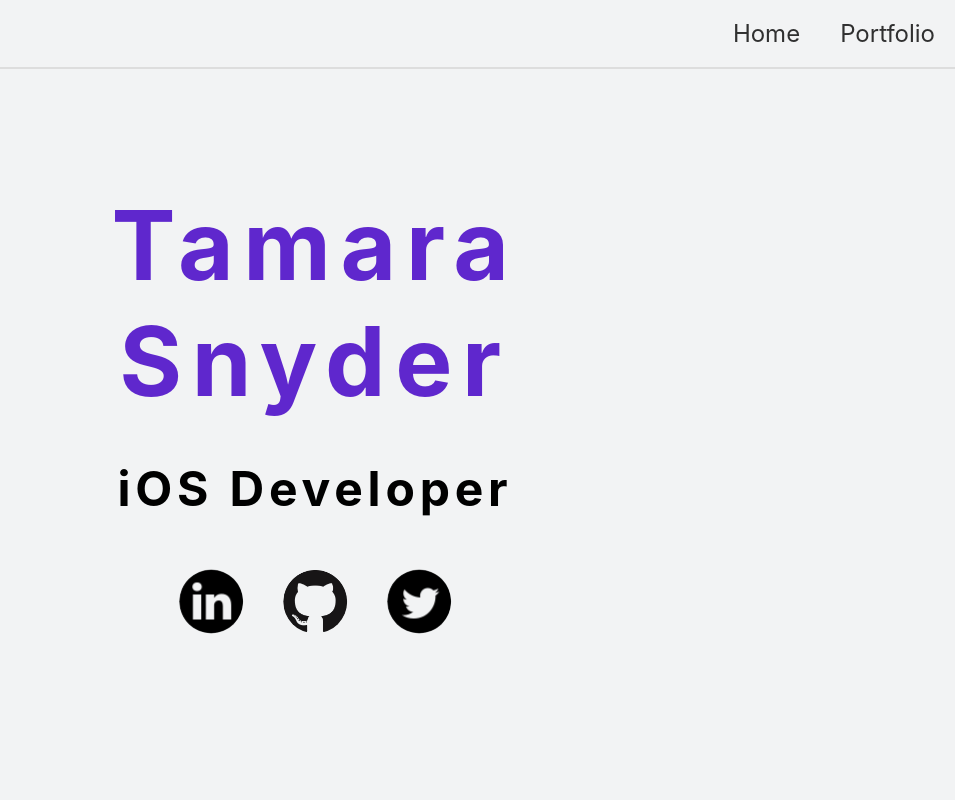
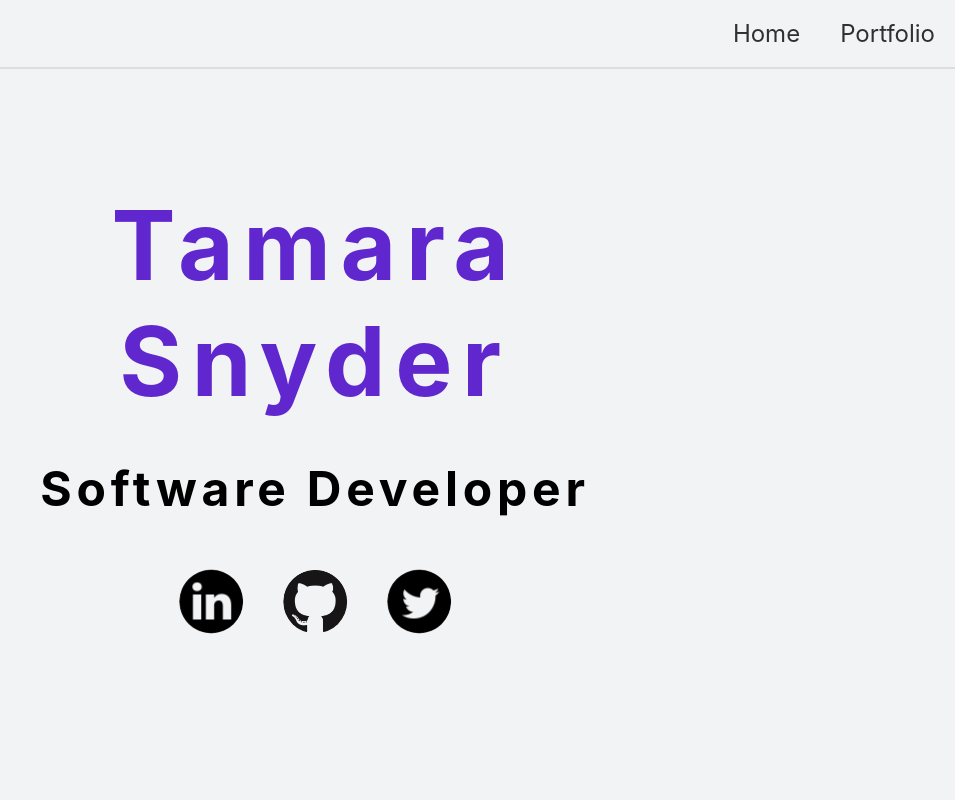
Before and after one commit to tamara-snyder/portfolio, a Svelte app: page / in a window 1280 px wide. Shown: the top 800 px of the page, without its empty margins (325-1280 px from the left). Built offline with nearby package versions, Linux system fonts and the light colour scheme.

Commit message:
Update role from iOS Developer to Software Developer

```diff
--- a/src/Overview.svelte
+++ b/src/Overview.svelte
@@ -12,7 +12,7 @@
       <span class="wpr">Snyder</span>
     </h1>
     <div class="typing-container">
-      <h2>iOS Developer</h2>
+      <h2>Software Developer</h2>
     </div>
 
     <nav>
@@ -78,7 +78,7 @@
     margin: 0; /* Gives that scrolling effect as the typing happens */
     letter-spacing: .1em; /* Adjust as needed */
     animation:
-      typing 2s steps(20, end) forwards,
+      typing 2s steps(40, end) forwards,
       blink-caret step-end .8s infinite;
   }
 
```
Also changed, not shown: public/build/bundle.css, public/build/bundle.js, 1 other file (tests, documents, lock files or other folders).
